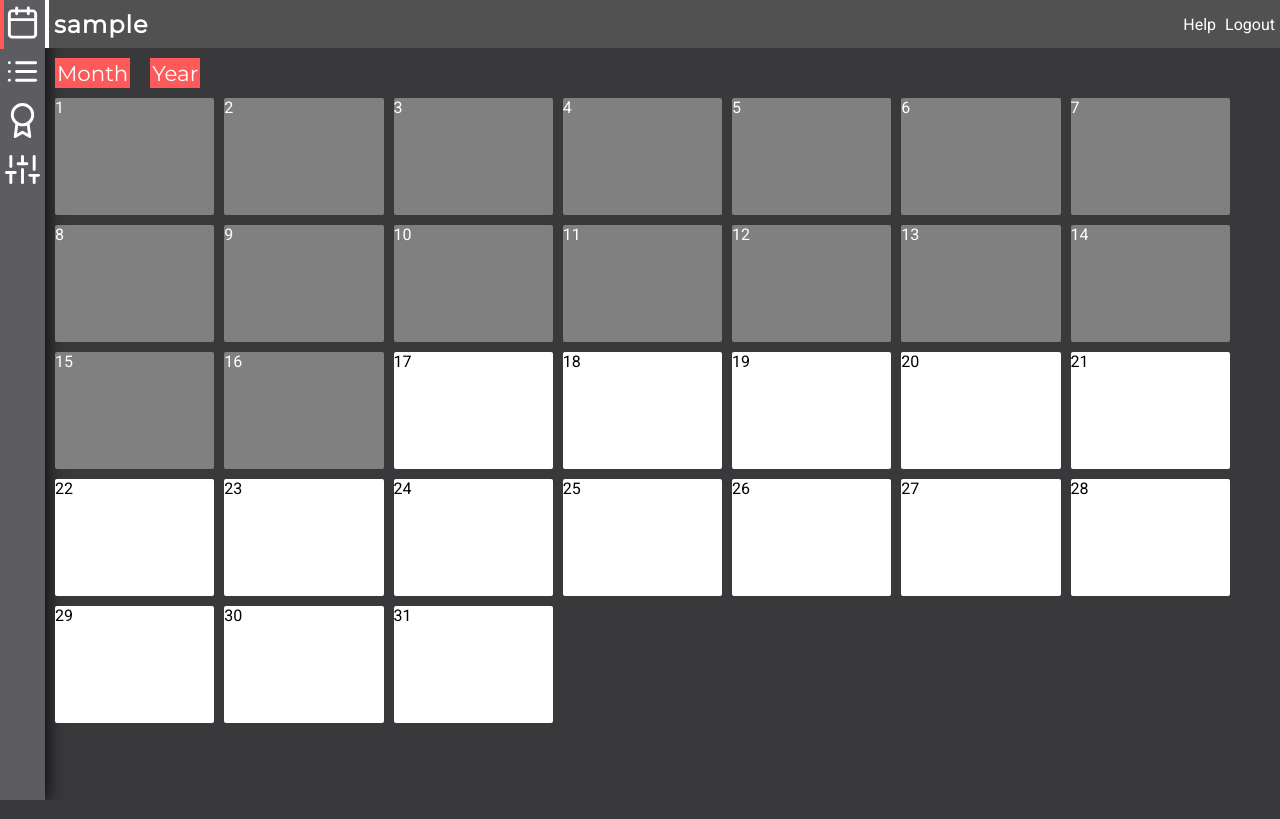
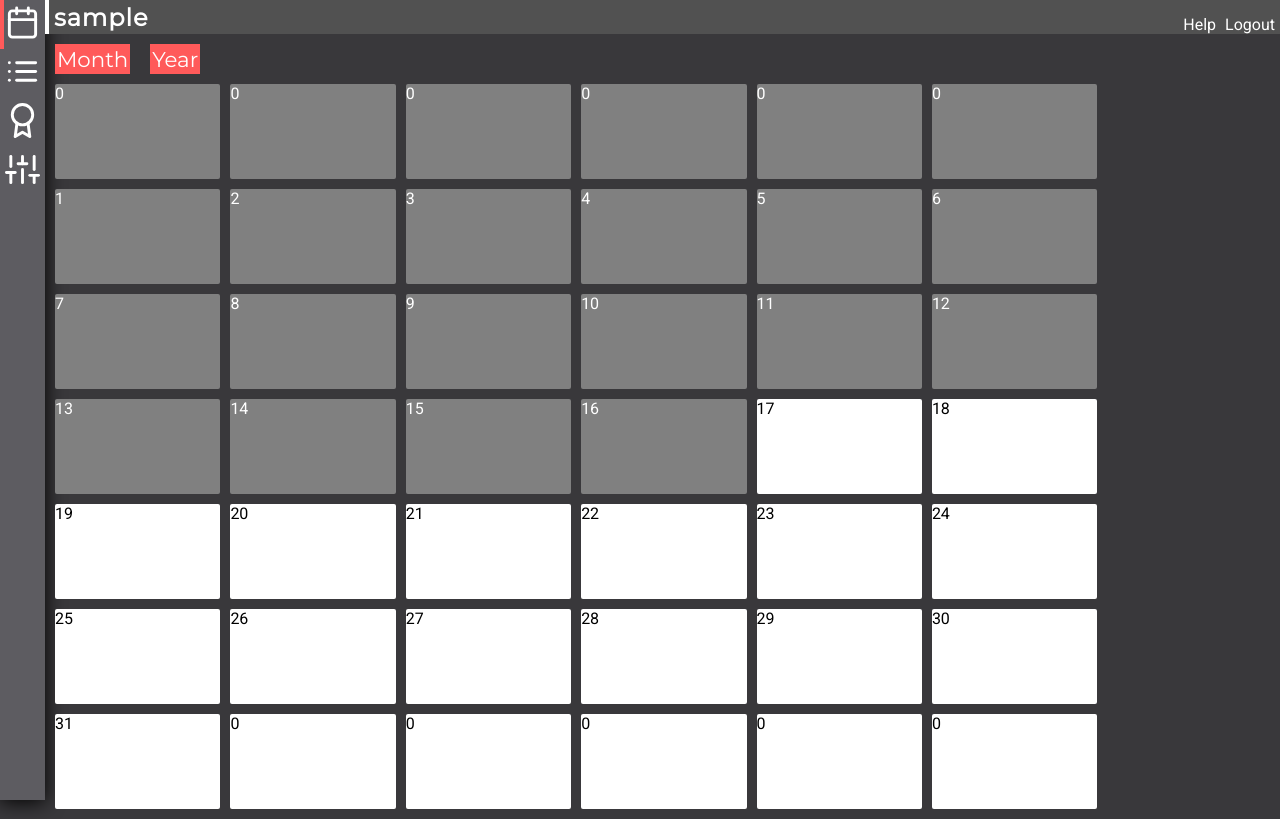
Before and after one commit to peterkitsakos/Progress, a Flask app: page / in a window 1280 px wide. Run offline with Flask 2, Linux system fonts and the light colour scheme; the visitor is signed in with stand-in values (Sample User, id 1); data comes from the database, SQL or seed files in the repository.

Commit message:
routes.py update - calendar rework v1 complete

```diff
--- a/home/routes.py
+++ b/home/routes.py
@@ -20,12 +20,24 @@
 	hobbies = ["Photography","Programming"]
 
 	calendarDays = []
-	for days in range(monthrange(date.today().year,date.today().month)[1]):
+	month = monthrange(date.today().year,date.today().month)
+	dayOfWeek = month[0] + 1
+	if(dayOfWeek == 7):
+		dayOfWeek = 0
+
+	last_week = month[1] % 7
+	last_day = ((month[0] + last_week) % 7) + 1
+
+	for blanks in range(dayOfWeek):
+		calendarDays.append(Day(0,False,"",True))
+	for days in range(month[1]):
 		if(days < date.today().day):
 			day = Day(days + 1, False, "", True)
 		else:
 			day = Day(days + 1, False, "", False)
 		calendarDays.append(day)
+	for blanks in range(last_day, 7):
+		calendarDays.append(Day(0,False,"",False))
 
 	return render_template('home.html', hobbies=hobbies, calendarDays=calendarDays)
 
--- a/home/static/css/home.css
+++ b/home/static/css/home.css
@@ -45,7 +45,7 @@
 #calendarControls{
 	display: flex;
 	flex-direction: row;
-	margin: 10px 0px 10px 10px;
+	margin: 10px 0px 0px 10px;
 }
 
 #calendarControls button{
@@ -79,9 +79,9 @@
 	background-color: grey;
 
 	display: flex;
-	width: 13%;
-	padding-bottom: 8%;
-	margin: 0px 10px 10px 0px;
+	width: 13.5%;
+	padding-bottom: 6.2%;
+	margin: 10px 10px 0px 0px;
 
 	border: white 1px;
 	border-radius: 2px;
@@ -95,9 +95,9 @@
 	background-color: white;
 
 	display: flex;
-	width: 13%;
-	padding-bottom: 8%;
-	margin: 0px 10px 10px 0px;
+	width: 13.5%;
+	padding-bottom: 6.2%;
+	margin: 10px 10px 0px 0px;
 
 	border: white 1px;
 	border-radius: 2px;
```
